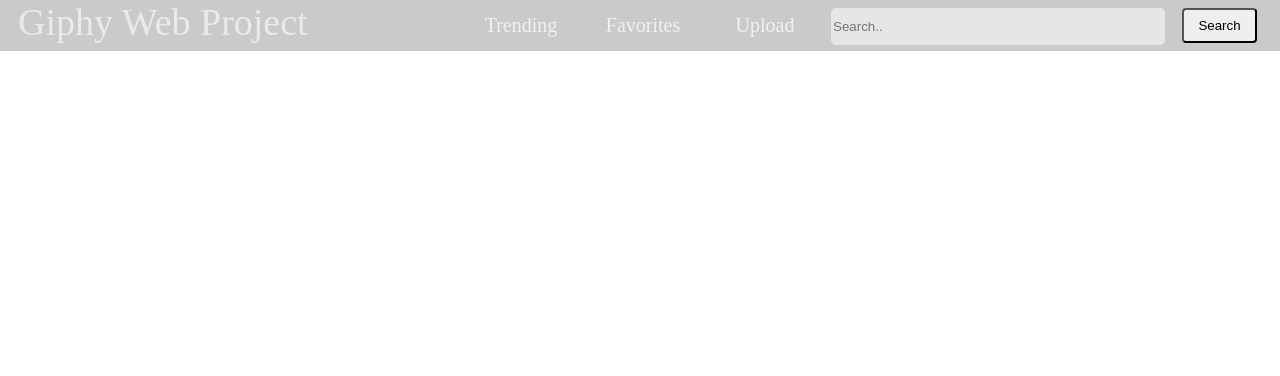
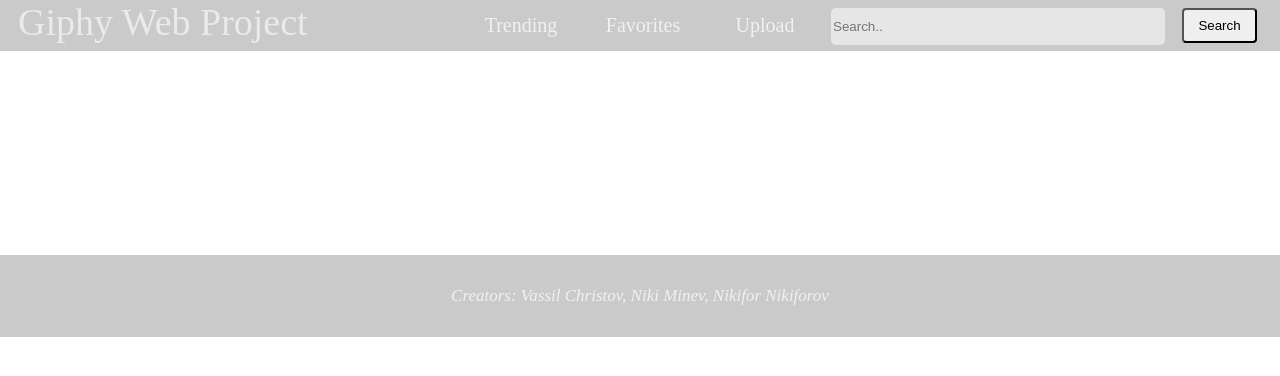
Before and after one commit to vasschu/giphy, a website with bundled scripts: page index.html in a window 1280 px wide. Built offline with nearby package versions, Linux system fonts and the light colour scheme; no server answers; files whose address does not match are found by name.

Commit message:
added footer to html and css

```diff
--- a/index.html
+++ b/index.html
@@ -11,14 +11,15 @@
     <div class="navbar">
         <div class="navbar-left-logo">Giphy Web Project</div>
         <div class="navbar-right-menu">
-                <a id="trending" href="#">Trending</a>
-                <a id="favorites" href="#">Favorites</a>
-                <a id="upload" href="#">Upload</a>
-                <input text="input-search-field" id="search-field" placeholder="Search..">
-                <input type="button" id="submit-search-button" value="Search">
+            <a id="trending" href="#">Trending</a>
+            <a id="favorites" href="#">Favorites</a>
+            <a id="upload" href="#">Upload</a>
+            <input text="input-search-field" id="search-field" placeholder="Search..">
+            <input type="button" id="submit-search-button" value="Search">
         </div>
     </div>
 </div>
+
 <body id="main-body">
     <div class="main-gif-container">
     </div>
@@ -27,4 +28,11 @@
     <script src='./service.js' type="module"></script>
     <script src='./events.js' type="module"></script>
 </body>
+
+<div class="footer">
+    <div class="credentials">
+        <p>Creators: Vassil Christov, Niki Minev, Nikifor Nikiforov</p>
+    </div>
+</div>
+
 </html>
--- a/styles.css
+++ b/styles.css
@@ -4,7 +4,6 @@
     color: rgba(255, 255, 255, 0.603);
     cursor: pointer;
 }
-
 
 .navbar-main {
     display: inline-block;
@@ -67,3 +66,17 @@ body {
 #submit-search-button:active {
     background-color: rgba(207, 207, 207, 0.589);
 }
+
+.footer {
+    display: inline-block;
+    width: 100%;
+    background-color: rgba(185, 184, 184, 0.74);
+}
+
+.footer p {
+    color: rgba(252, 252, 252, 0.767);
+    text-align: center;
+    padding: 14px 16px;
+    font-size: 17px;
+    font-style: italic;
+}
```
